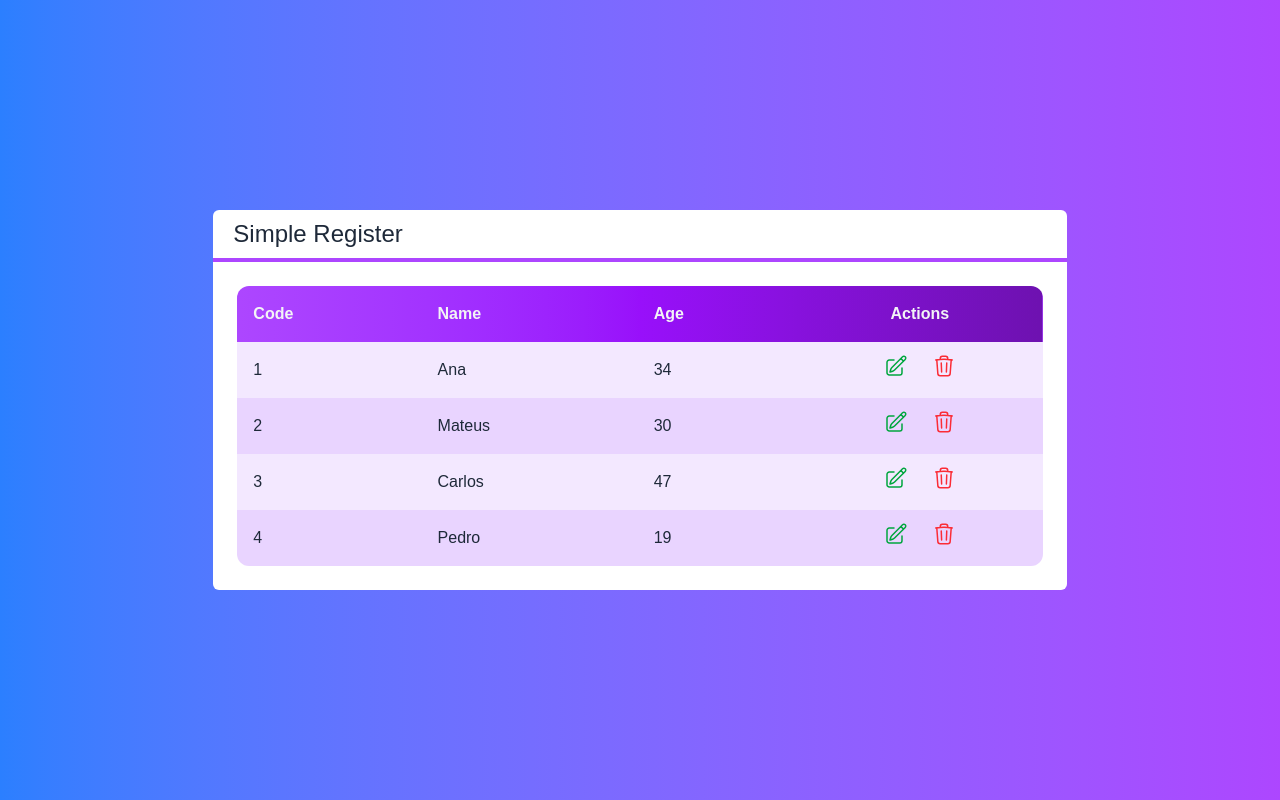
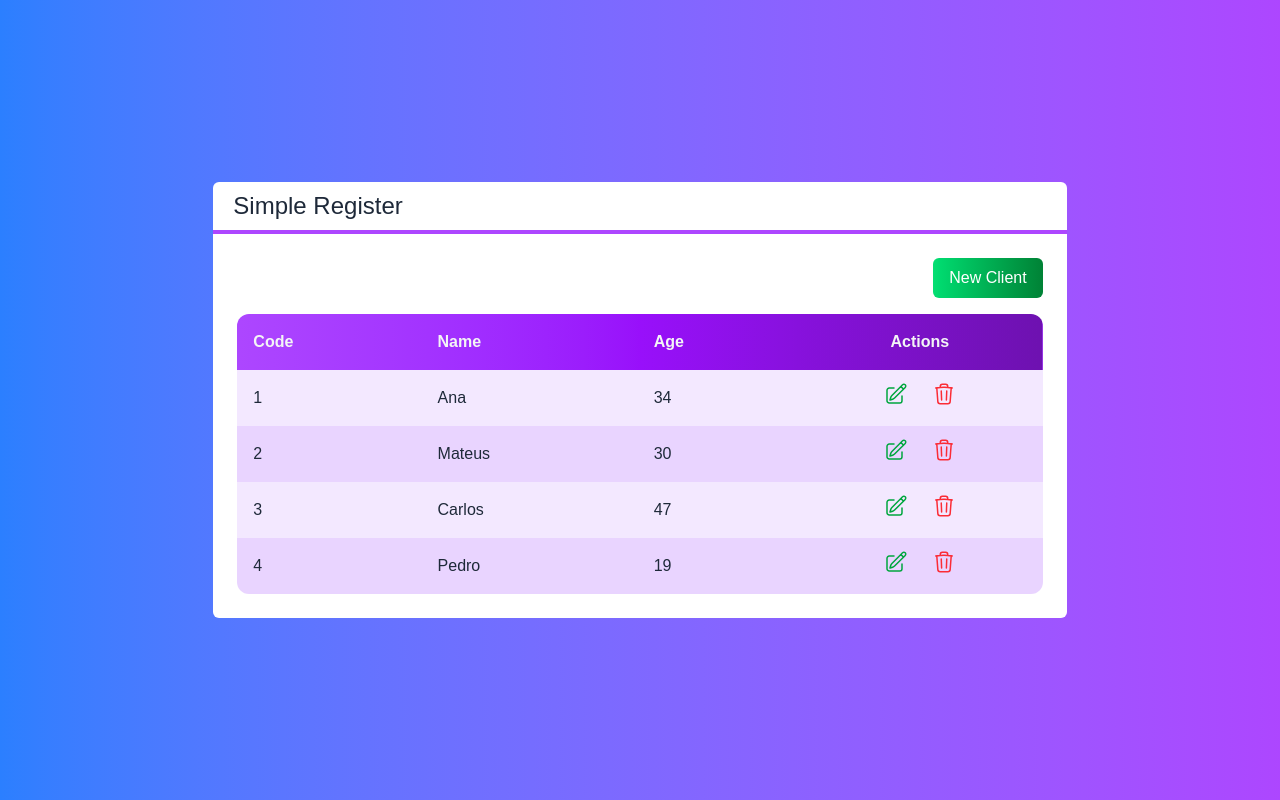
Before and after one commit to MateusBU/User_Register_with_DB, a Next.js app in the folder user_register/: page / in a window 1280 px wide. Built offline with nearby package versions, Linux system fonts and the light colour scheme.

Commit message:
Creation button Config tailwind file

```diff
--- a/user_register/src/app/page.tsx
+++ b/user_register/src/app/page.tsx
@@ -1,5 +1,6 @@
 'use client';
 
+import Button from "../components/Button";
 import Layout from "../components/Layout";
 import Table from "../components/Table";
 import Client from "../core/Client";
@@ -32,6 +33,9 @@
       text-white
     `}>
       <Layout title="Simple Register">
+        <div className="flex justify-end">
+          <Button color="green" className="mb-4">New Client</Button>
+        </div>
         <Table clients={clients} clientSelected={clientSelected} clientDeleted={clientDeleted}></Table>
       </Layout>
     </div>
--- /dev/null
+++ b/user_register/src/components/Button.tsx
@@ -0,0 +1,34 @@
+import { console } from "node:inspector/promises"
+
+interface ButtonProps{
+    color?: 'green' | 'blue' | 'gray',
+    className?: string,
+    children: any
+}
+
+export default function Button(props: ButtonProps){
+    const gradientColorsTo = {
+        green: 'to-green-700',
+        blue: 'to-blue-700',
+        gray: 'to-gray-700',
+    };
+    const gradientColorsFrom = {
+        green: 'from-green-400',
+        blue: 'from-blue-400',
+        gray: 'from-gray-400',
+    };
+
+    const color = props.color ?? 'gray';
+    const gradientTo = gradientColorsTo[color] ?? 'to-gray-700';
+    const gradientFrom = gradientColorsFrom[color] ?? 'to-gray-400';
+
+    return(
+        <button className={`
+            bg-gradient-to-r ${gradientFrom} ${gradientTo}
+            text-white px-4 py-2 rounded-md
+            ${props.className}
+        `}>
+            {props.children}
+        </button>
+    )
+}
--- /dev/null
+++ b/user_register/tailwind.config.js
@@ -0,0 +1,20 @@
+module.exports = {
+    purge:{
+        content:[
+            './app/**/*.{js,ts,jsx,tsx}', './components/**/*.{js,ts,jsx,tsx}'
+        ],
+        safelist:[  //do not delete these classes
+            /^bg-/,
+            /^to-/,
+            /^from-/,
+        ]
+    },
+    darkMode: false,
+    theme: {
+        extend: {},
+    },
+    variants: {
+        extend: {},
+    },
+    plugins: [],
+}
```
